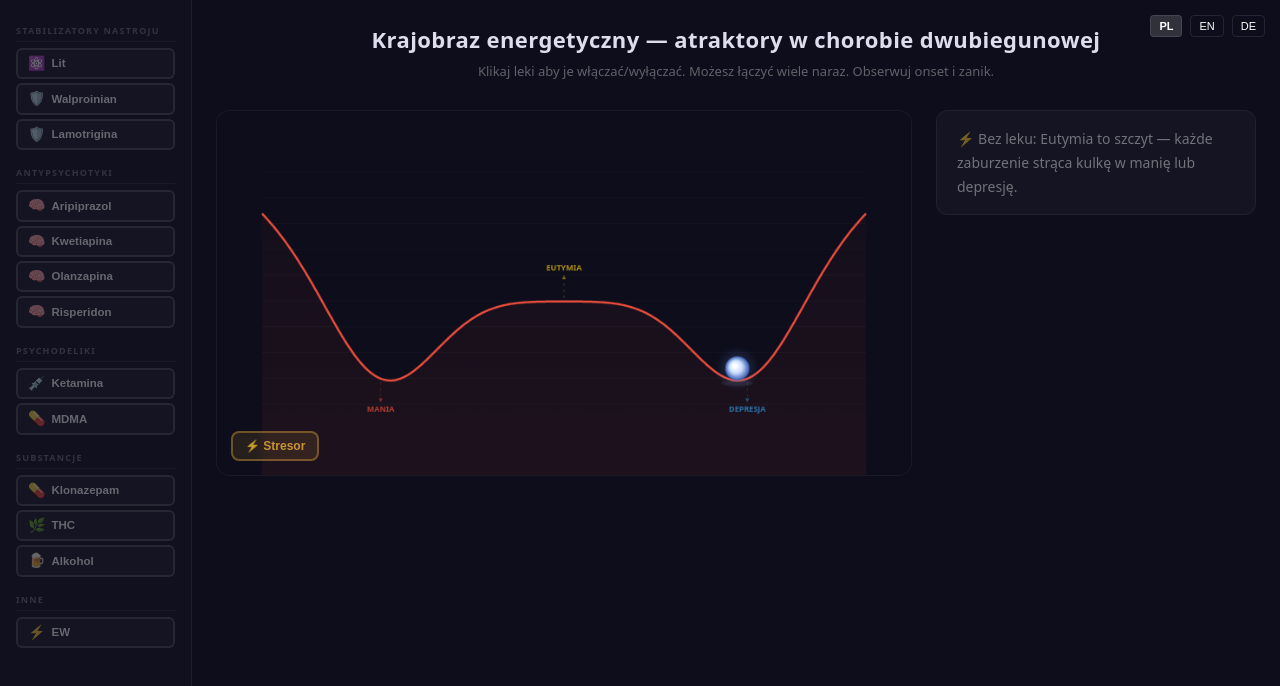
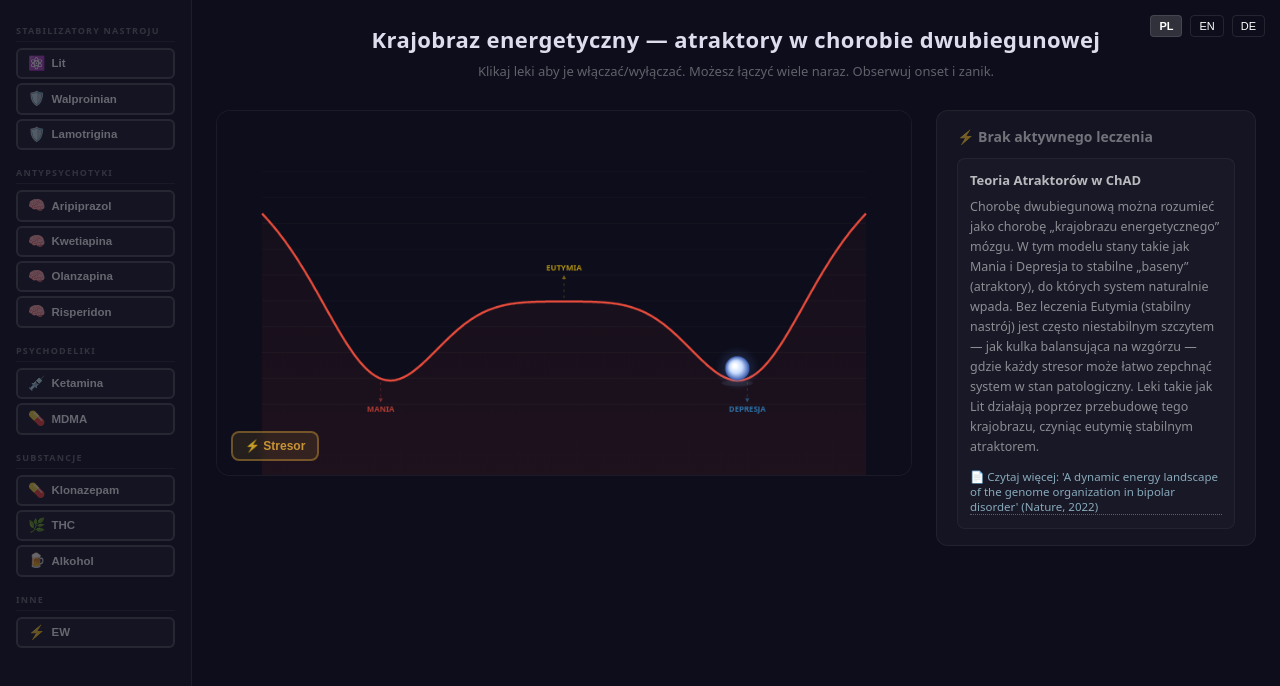
Before and after one commit to hypothermia15/bipolar, a React (Vite) app: page / in a window 1280 px wide. Shown: the top 686 px of the page. Built offline with nearby package versions, Linux system fonts and the light colour scheme.

Commit message:
info about attractor theory on no modifiers

```diff
--- a/src/components/InfoPanel.jsx
+++ b/src/components/InfoPanel.jsx
@@ -16,9 +16,36 @@ export default function InfoPanel({ activeModifiers }) {
       maxHeight: 600, overflowY: "auto",
     }}>
       {activeDescs.length === 0 ? (
-        <p style={{ color: "rgba(255,255,255,0.4)", fontSize: 14, margin: 0, lineHeight: 1.7 }}>
-          {t("ui.noActive")}
-        </p>
+        <div style={{ display: "flex", flexDirection: "column", gap: 12 }}>
+          <p style={{ color: "rgba(255,255,255,0.4)", fontSize: 14, margin: 0, fontWeight: 700 }}>
+            {t("ui.noActive")}
+          </p>
+          <div style={{
+            padding: 12, borderRadius: 8, background: "rgba(255,255,255,0.02)",
+            border: "1px solid rgba(255,255,255,0.05)"
+          }}>
+            <p style={{ color: "rgba(255,255,255,0.7)", fontSize: 13, margin: "0 0 8px 0", fontWeight: 700 }}>
+              {t("ui.attractorTheory.title")}
+            </p>
+            <p style={{ color: "rgba(255,255,255,0.5)", fontSize: 12.5, margin: 0, lineHeight: 1.6 }}>
+              {t("ui.attractorTheory.description")}
+            </p>
+            <a
+              href="https://www.nature.com/articles/s41398-022-02194-4"
+              target="_blank"
+              rel="noopener noreferrer"
+              style={{
+                display: "inline-block", marginTop: 12, color: "#8ab", fontSize: 11.5,
+                textDecoration: "none", borderBottom: "1px dotted rgba(136,170,187,0.5)",
+                transition: "opacity 0.2s"
+              }}
+              onMouseOver={e => e.currentTarget.style.opacity = 0.8}
+              onMouseOut={e => e.currentTarget.style.opacity = 1}
+            >
+              📄 {t("ui.attractorTheory.link")}
+            </a>
+          </div>
+        </div>
       ) : (
         <div style={{ display: "flex", flexDirection: "column", gap: 10 }}>
           {activeDescs.map(([key, state]) => {
--- a/src/locales/de.json
+++ b/src/locales/de.json
@@ -9,7 +9,12 @@
     "other": "Andere"
   },
   "ui": {
-    "noActive": "⚡ Ohne Medikation: Euthymie ist ein Gipfel — jede Störung stößt den Ball in Manie oder Depression.",
+    "noActive": "⚡ Keine aktive Medikation",
+    "attractorTheory": {
+      "title": "Attraktortheorie der bipolaren Störung",
+      "description": "Die bipolare Störung kann als eine Erkrankung der 'Energielandschaft' des Gehirns verstanden werden. In diesem Modell sind Zustände wie Manie und Depression stabile 'Becken' (Attraktoren), in die das System natürlicherweise fällt. Ohne Behandlung ist die Euthymie (stabile Stimmung) oft ein instabiler Gipfel — wie ein Ball, der auf einem Hügel balanciert — auf dem jeder Stressor das System leicht in einen pathologischen Zustand stoßen kann. Medikamente wie Lithium wirken durch die Umgestaltung dieser Landschaft und machen die Euthymie zu einem stabilen Attraktor.",
+      "link": "Mehr lesen: 'A dynamic energy landscape of the genome organization in bipolar disorder' (Nature, 2022)"
+    },
     "phaseOnset": " (Beginn)",
     "phaseSteady": " (stabil)",
     "phaseDecay": " (Abklingen)",
--- a/src/locales/en.json
+++ b/src/locales/en.json
@@ -9,7 +9,12 @@
     "other": "Other"
   },
   "ui": {
-    "noActive": "⚡ No medication: Euthymia is a peak — any disturbance pushes the ball into mania or depression.",
+    "noActive": "⚡ No active medication",
+    "attractorTheory": {
+      "title": "Attractor Theory of Bipolar Disorder",
+      "description": "Bipolar disorder can be understood as a disease of the brain's 'energy landscape'. In this model, states like Mania and Depression are stable 'basins' (attractors) that the system naturally falls into. Without treatment, Euthymia (stable mood) is often an unstable peak — like a ball balanced on a hill — where any stressor can easily push the system into a pathological state. Medications like Lithium work by reshaping this landscape, making euthymia a stable attractor.",
+      "link": "Read more: 'A dynamic energy landscape of the genome organization in bipolar disorder' (Nature, 2022)"
+    },
     "phaseOnset": " (onset)",
     "phaseSteady": " (steady)",
     "phaseDecay": " (decay)",
--- a/src/locales/pl.json
+++ b/src/locales/pl.json
@@ -9,7 +9,12 @@
     "other": "Inne"
   },
   "ui": {
-    "noActive": "⚡ Bez leku: Eutymia to szczyt — każde zaburzenie strąca kulkę w manię lub depresję.",
+    "noActive": "⚡ Brak aktywnego leczenia",
+    "attractorTheory": {
+      "title": "Teoria Atraktorów w ChAD",
+      "description": "Chorobę dwubiegunową można rozumieć jako chorobę „krajobrazu energetycznego” mózgu. W tym modelu stany takie jak Mania i Depresja to stabilne „baseny” (atraktory), do których system naturalnie wpada. Bez leczenia Eutymia (stabilny nastrój) jest często niestabilnym szczytem — jak kulka balansująca na wzgórzu — gdzie każdy stresor może łatwo zepchnąć system w stan patologiczny. Leki takie jak Lit działają poprzez przebudowę tego krajobrazu, czyniąc eutymię stabilnym atraktorem.",
+      "link": "Czytaj więcej: 'A dynamic energy landscape of the genome organization in bipolar disorder' (Nature, 2022)"
+    },
     "phaseOnset": " (narasta)",
     "phaseSteady": " (stabilny)",
     "phaseDecay": " (zanika)",
```
